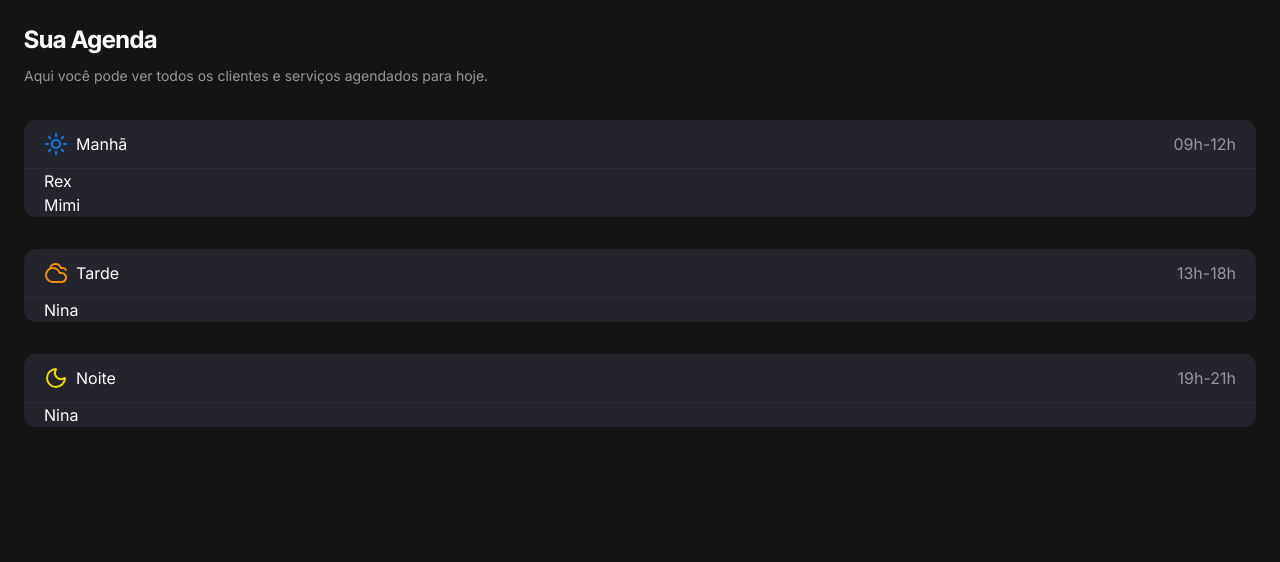
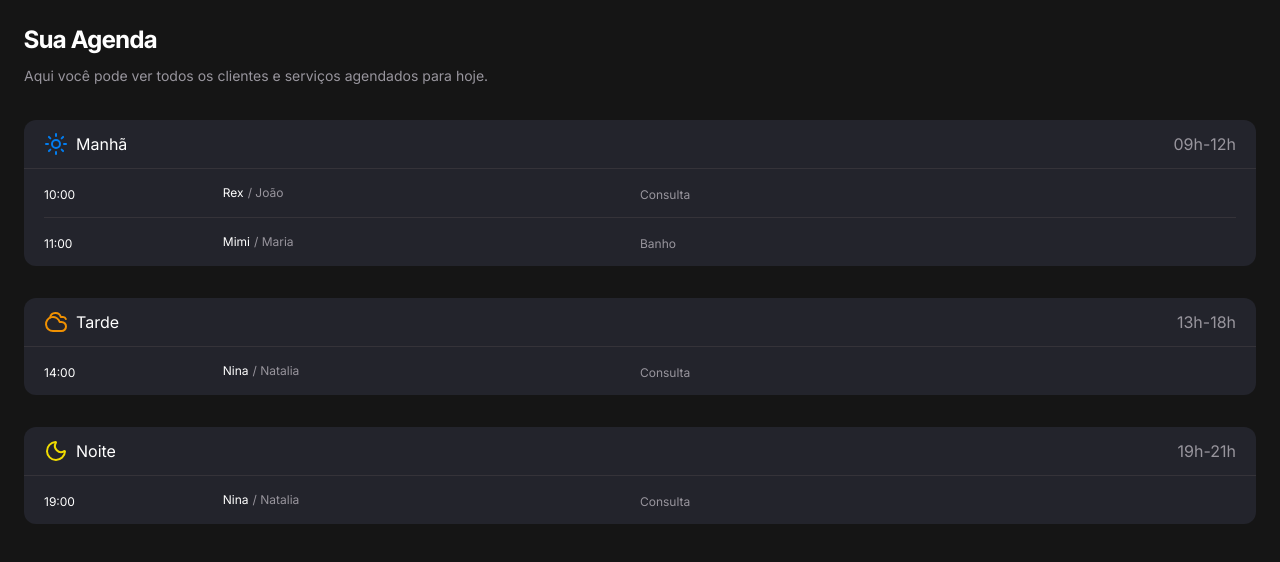
Before and after one commit to BrunoBecoski/mundo-pet, a Next.js app: page / in a window 1280 px wide. Shown: the top 562 px of the page. Built offline with nearby package versions, Linux system fonts and the light colour scheme; no server answers; the database is empty.

Commit message:
Cria o componente AppointmentCard

```diff
--- a/package.json
+++ b/package.json
@@ -8,10 +8,12 @@
     "start": "next start"
   },
   "dependencies": {
+    "@prisma/adapter-pg": "^7.8.0",
     "class-variance-authority": "^0.7.1",
     "clsx": "^2.1.1",
     "lucide-react": "^1.17.0",
     "next": "16.2.7",
+    "pg": "^8.21.0",
     "prisma": "^7.8.0",
     "radix-ui": "^1.4.3",
     "react": "19.2.4",
--- a/src/app/page.tsx
+++ b/src/app/page.tsx
@@ -1,103 +1,17 @@
 import { PeriodSection } from "@/components/period-section";
-import type {
-  PeriodType,
-  AppointmentType,
-  AppointmentPeriodType,
-  AppointmentPrismaType
-} from "@/types/appointments";
+import { prisma } from "@/lib/prisma";
+import { groupAppointmentByPeriod } from "@/utils/appointments";
+import { APPOINTMENTS_DATA } from "@/utils/mock-data";
 
-const appointments = [
-  {
-    id: '1',
-    petName: 'Rex',
-    description: 'Consulta',
-    tutorName: 'João',
-    phone: '1234567890',
-    scheduleAt: new Date('2025-08-17T10:00:00'),
-  },
-  {
-    id: '2',
-    petName: 'Mimi',
-    tutorName: 'Maria',
-    description: 'Banho',
-    phone: '1234567890',
-    scheduleAt: new Date('2025-08-17T11:00:00'),
-  },
-  {
-    id: '3',
-    petName: 'Nina',
-    tutorName: 'Natalia',
-    description: 'Consulta',
-    phone: '1234567890',
-    scheduleAt: new Date('2025-08-17T14:00:00'),
-  },
-  {
-    id: '4',
-    petName: 'Nina',
-    tutorName: 'Natalia',
-    description: 'Consulta',
-    phone: '1234567890',
-    scheduleAt: new Date('2025-08-17T19:00:00'),
-  },
-];
+export default async function Home() {
+  const appointment = await prisma.appointment.findMany()
+  console.log(appointment)
 
-function getPeriod(hour: number): PeriodType {
-  if (hour >= 9 && hour < 12) return 'morning'
-
-  if (hour >= 13 && hour < 18) return 'afternoon'
-
-  return 'evening'
-}
-
-function groupAppointmentByPeriod(appointments: AppointmentPrismaType[]): AppointmentPeriodType[] {
-  const transformedAppointments: AppointmentType[] = appointments.map((apt) => ({
-    ...apt,
-    time: apt.scheduleAt.toLocaleTimeString('pt-BR', {
-      hour: '2-digit',
-      minute: '2-digit',
-    }),
-    service: apt.description,
-    period: getPeriod(apt.scheduleAt.getHours())
-  }))
-
-  const morningAppointments = transformedAppointments.filter((apt) =>
-    apt.period === 'morning'
-  )
-  const afternoonAppointments = transformedAppointments.filter((apt) =>
-    apt.period === 'afternoon'
-  )
-  const eveningAppointments = transformedAppointments.filter((apt) =>
-    apt.period === 'evening'
-  )
-
-  return [
-    {
-      title: 'Manhã',
-      type: 'morning',
-      timeRange: '09h-12h',
-      appointments: morningAppointments,
-    },
-    {
-      title: 'Tarde',
-      type: 'afternoon',
-      timeRange: '13h-18h',
-      appointments: afternoonAppointments,
-    },
-    {
-      title: 'Noite',
-      type: 'evening',
-      timeRange: '19h-21h',
-      appointments: eveningAppointments,
-    },
-  ]
-}
-
-export default function Home() {
-  const periods = groupAppointmentByPeriod(appointments)
+  const periods = groupAppointmentByPeriod(APPOINTMENTS_DATA)
 
   return (
-    <div className="bg-background-primary p-6 ">
-      <div className="flex items-center justify-between md:mb-8">
+    <div className="bg-background-primary p-6">
+      <div className="flex items-center justify-between mb-8">
         <div>
           <h1 className="text-title text-content-primary mb-2">
             Sua Agenda
@@ -108,7 +22,7 @@
         </div>
       </div>
 
-      <div className="pb-24 md:pb-0 ">
+      <div className="pb-24 md:pb-0">
         {periods.map(period =>
           <PeriodSection key={period.type} period={period} />
         )}
--- /dev/null
+++ b/src/components/appointment-card/index.tsx
@@ -0,0 +1,39 @@
+import { cn } from "@/lib/utils";
+import type { AppointmentType } from "@/types/appointments";
+
+interface AppointmentCardProps {
+  appointment: AppointmentType;
+  isFirstInSection?: boolean
+}
+
+export function AppointmentCard({ appointment, isFirstInSection = false }: AppointmentCardProps) {
+  return (
+    <div className={cn(
+      "grid grid-cols-2 md:grid-cols-[15%_35%_30%_20%] items-center py-3",
+      !isFirstInSection && 'border-t border-border-divisor'
+    )}>
+      <div className="text-left pr-4 md:pr-0">
+        <span className="text-label-small text-content-primary font-semibold">
+          {appointment.time}
+        </span>
+      </div>
+
+      <div className="text-right md:text-left md:pr-4">
+        <div className="flex items-center gap-1 justify-end md:justify-start">
+          <span className="text-paragraph-small text-content-primary font-semibold">
+            {appointment.petName}
+          </span>
+          <span className="text-paragraph-small text-content-secondary font-semibold">
+            {'/ ' + appointment.tutorName}
+          </span>
+        </div>
+      </div>
+
+      <div className="text-left pr-4 hidden md:block mt-1 md:mt-0 col-span-2 md:col-span-1">
+        <span className="text-paragraph-small text-content-secondary">
+          {appointment.description}
+        </span>
+      </div>
+    </div>
+  )
+}
--- a/src/components/period-section/index.tsx
+++ b/src/components/period-section/index.tsx
@@ -1,6 +1,7 @@
 import { Cloudy, Moon, Sun } from "lucide-react";
 
-import { AppointmentPeriodType } from "@/types/appointments";
+import { AppointmentCard } from "@/components/appointment-card";
+import type { AppointmentPeriodType } from "@/types/appointments";
 
 const periodIcons = {
   morning: <Sun  className="text-accent-blue"/>,
@@ -15,7 +16,7 @@
 export function PeriodSection({ period }: PeriodSectionProps) {
   return (
     <section className="mb-8 bg-background-tertiary rounded-xl">
-      <div className="flex items-center px-5 py-3 justify-between border-b border-[#2E2C30]">
+      <div className="flex items-center px-5 py-3 justify-between border-b border-border-divisor">
         <div className="flex items-center gap-2">
           {periodIcons[period.type]}
           <h2 className="text-label-large text-content-primary">
@@ -30,18 +31,13 @@
 
       {period.appointments.length > 0 ? (
         <div className="px-5">
-          <div>
-            <div className="grid grid-cols-2 md:hidden text-label-small text-content-secondary mb-2">
-              <div className="text-left">Horário</div>
-              <div className="text-right">Paciente</div>
-            </div>
-
-            {period.appointments.map(appointment => (
-              <div key={appointment.id}>
-                {appointment.petName}
-              </div>
-            ))}
-          </div>
+          {period.appointments.map((appointment, index) => (
+            <AppointmentCard
+              key={appointment.id}
+              appointment={appointment}
+              isFirstInSection={index === 0}
+            />
+          ))}
         </div>
         ) : (
           <p>Nenhum agendamento para este período</p>
--- /dev/null
+++ b/src/lib/prisma.ts
@@ -0,0 +1,8 @@
+import { PrismaClient } from "@/generated/prisma/client";
+import { PrismaPg } from "@prisma/adapter-pg";
+
+const adapter = new PrismaPg({
+  connectionString: process.env.DATABASE_URL!,
+});
+
+export const prisma = new PrismaClient({ adapter });
--- /dev/null
+++ b/src/utils/appointments.ts
@@ -0,0 +1,57 @@
+import type {
+  AppointmentPeriodType,
+  AppointmentPrismaType,
+  AppointmentType,
+  PeriodType
+} from "@/types/appointments";
+
+function getPeriod(hour: number): PeriodType {
+  if (hour >= 9 && hour < 12) return 'morning'
+
+  if (hour >= 13 && hour < 18) return 'afternoon'
+
+  return 'evening'
+}
+
+export function groupAppointmentByPeriod(appointments: AppointmentPrismaType[]): AppointmentPeriodType[] {
+  const transformedAppointments: AppointmentType[] = appointments.map((apt) => ({
+    ...apt,
+    time: apt.scheduleAt.toLocaleTimeString('pt-BR', {
+      hour: '2-digit',
+      minute: '2-digit',
+    }),
+    service: apt.description,
+    period: getPeriod(apt.scheduleAt.getHours())
+  }))
+
+  const morningAppointments = transformedAppointments.filter((apt) =>
+    apt.period === 'morning'
+  )
+  const afternoonAppointments = transformedAppointments.filter((apt) =>
+    apt.period === 'afternoon'
+  )
+  const eveningAppointments = transformedAppointments.filter((apt) =>
+    apt.period === 'evening'
+  )
+
+  return [
+    {
+      title: 'Manhã',
+      type: 'morning',
+      timeRange: '09h-12h',
+      appointments: morningAppointments,
+    },
+    {
+      title: 'Tarde',
+      type: 'afternoon',
+      timeRange: '13h-18h',
+      appointments: afternoonAppointments,
+    },
+    {
+      title: 'Noite',
+      type: 'evening',
+      timeRange: '19h-21h',
+      appointments: eveningAppointments,
+    },
+  ]
+}
--- /dev/null
+++ b/src/utils/mock-data.ts
@@ -0,0 +1,34 @@
+export const APPOINTMENTS_DATA = [
+  {
+    id: '1',
+    petName: 'Rex',
+    description: 'Consulta',
+    tutorName: 'João',
+    phone: '1234567890',
+    scheduleAt: new Date('2025-08-17T10:00:00'),
+  },
+  {
+    id: '2',
+    petName: 'Mimi',
+    tutorName: 'Maria',
+    description: 'Banho',
+    phone: '1234567890',
+    scheduleAt: new Date('2025-08-17T11:00:00'),
+  },
+  {
+    id: '3',
+    petName: 'Nina',
+    tutorName: 'Natalia',
+    description: 'Consulta',
+    phone: '1234567890',
+    scheduleAt: new Date('2025-08-17T14:00:00'),
+  },
+  {
+    id: '4',
+    petName: 'Nina',
+    tutorName: 'Natalia',
+    description: 'Consulta',
+    phone: '1234567890',
+    scheduleAt: new Date('2025-08-17T19:00:00'),
+  },
+];
```
Also changed, not shown: 1 other file (tests, documents, lock files or other folders).
